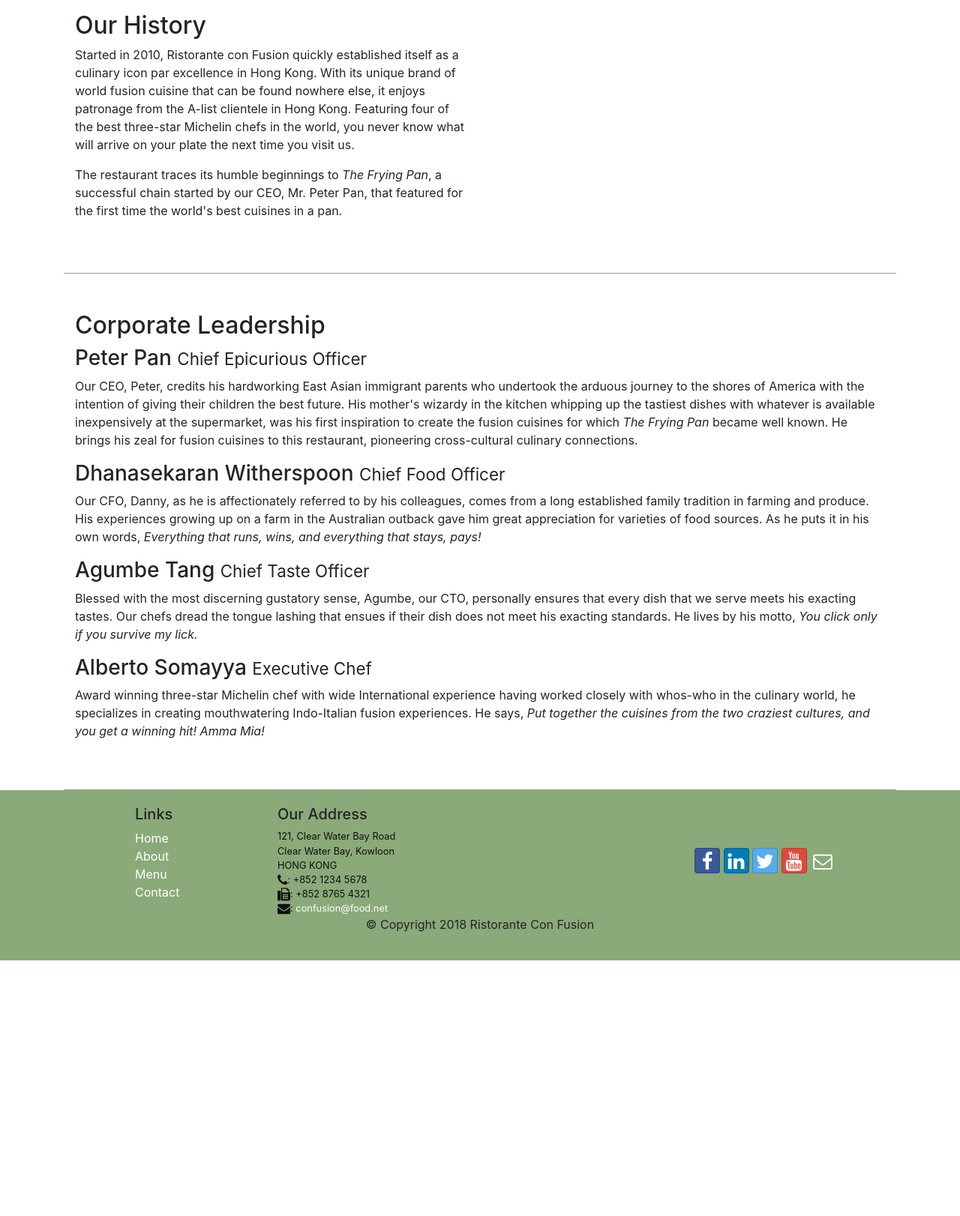
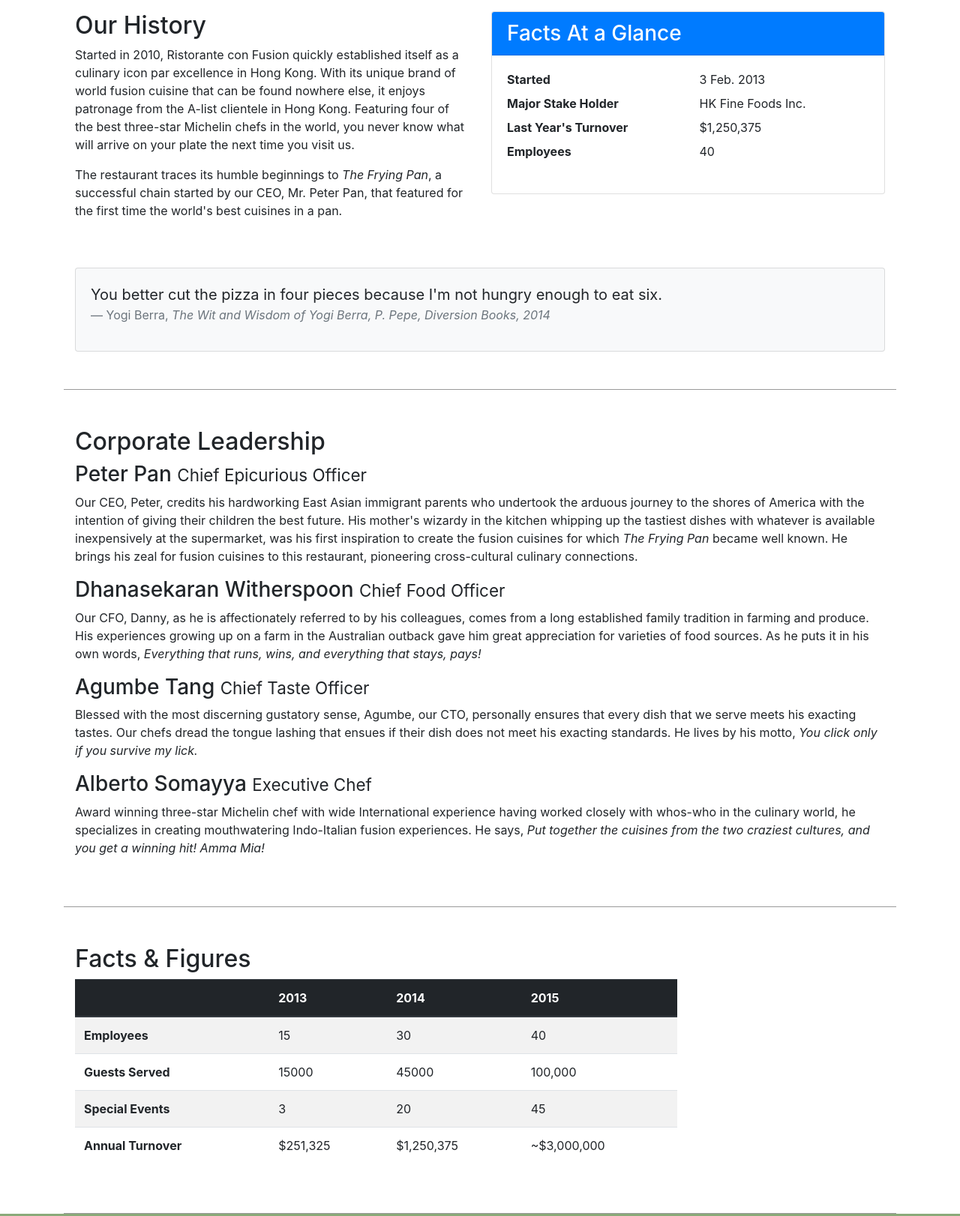
Before and after one commit to JairContreras/Curso-Boostrap, a website: page aboutus.html in a window 1280 px wide. Shown: the part 500-2122 px from the top of the page at 75% size. Before the commit the page ends 1781 px from the top, so only its background shows below. Drawn offline with nearby package versions, Linux system fonts and the light colour scheme.

Commit message:
Images and Media

```diff
--- a/aboutus.html
+++ b/aboutus.html
@@ -19,16 +19,20 @@
 <body>
     <nav class="navbar navbar-dark navbar-expand-sm fixed-top">
         <div class="container">
-            <a class="navbar-brand" href="./index.html">Ristorante Con Fusion</a>
+            <a class="navbar-brand mr-auto" href="./index.html"><img src="img/logo.png" height="30" width="41"></a>
             <button class="navbar-toggler" type="button" data-toggle="collapse" data-target="#Navbar">
                 <span class="navbar-toggler-icon"></span>
             </button>
             <div class="collapse navbar-collapse" id="Navbar">
                 <ul class="navbar-nav mr-auto text-center">
-                    <li class="nav-item"><a class="nav-link" href="./index.html"><span class="fa fa-home fa-lg"></span> Home</a></li>
-                    <li class="nav-item active"><a class="nav-link" href="#"><span class="fa fa-info fa-lg"></span> About</a></li>
-                    <li class="nav-item"><a class="nav-link" href="#"><span class="fa fa-list fa-lg"></span> Menu</a></li>
-                    <li class="nav-item"><a class="nav-link" href="./contactus.html"><span class="fa fa-address-card fa-lg"></span> Contact</a></li>
+                    <li class="nav-item"><a class="nav-link" href="./index.html"><span class="fa fa-home fa-lg"></span>
+                            Home</a></li>
+                    <li class="nav-item active"><a class="nav-link" href="#"><span class="fa fa-info fa-lg"></span>
+                            About</a></li>
+                    <li class="nav-item"><a class="nav-link" href="#"><span class="fa fa-list fa-lg"></span> Menu</a>
+                    </li>
+                    <li class="nav-item"><a class="nav-link" href="./contactus.html"><span
+                                class="fa fa-address-card fa-lg"></span> Contact</a></li>
                 </ul>
             </div>
         </div>
@@ -43,7 +47,8 @@
                     <p>We take inspiration from the World's best cuisines, and create a unique fusion experience. Our
                         lipsmacking creations will tickle your culinary senses!</p>
                 </div>
-                <div class="col-12 col-sm">
+                <div class="col-12 col-sm align-self-center">
+                    <img src="img/logo.png" class="img-fluid">
                 </div>
             </div>
         </div>
@@ -72,38 +77,116 @@
                 <p>The restaurant traces its humble beginnings to <em>The Frying Pan</em>, a successful chain started by
                     our CEO, Mr. Peter Pan, that featured for the first time the world's best cuisines in a pan.</p>
             </div>
-            <div class="col col-sm">
+            <div class="col-12 col-sm-6">
+                <div class="card">
+                    <h3 class="card-header bg-primary text-white">Facts At a Glance</h3>
+                    <div class="card-body">
+                        <dl class="row">
+                            <dt class="col-6">Started</dt>
+                            <dd class="col-6">3 Feb. 2013</dd>
+                            <dt class="col-6">Major Stake Holder</dt>
+                            <dd class="col-6">HK Fine Foods Inc.</dd>
+                            <dt class="col-6">Last Year's Turnover</dt>
+                            <dd class="col-6">$1,250,375</dd>
+                            <dt class="col-6">Employees</dt>
+                            <dd class="col-6">40</dd>
+                        </dl>
+                    </div>
+                </div>
+            </div>
+            <div class="col-12  mt-5">
+                <div class="card card-body bg-light">
+                    <blockquote class="blockquote">
+                        <p class="mb-0">You better cut the pizza in four pieces because
+                            I'm not hungry enough to eat six.</p>
+                        <footer class="blockquote-footer">Yogi Berra,
+                            <cite title="Source Title">The Wit and Wisdom of Yogi Berra,
+                            P. Pepe, Diversion Books, 2014</cite>
+                        </footer>
+                    </blockquote>
+                </div>
             </div>
         </div>
-
 
         <div class="row row-content">
             <div class="col-12">
                 <h2>Corporate Leadership</h2>
                 <h3>Peter Pan <small>Chief Epicurious Officer</small></h3>
-                <p class="d-none d-sm-block">Our CEO, Peter, credits his hardworking East Asian immigrant parents who undertook the arduous
+                <p class="d-none d-sm-block">Our CEO, Peter, credits his hardworking East Asian immigrant parents who
+                    undertook the arduous
                     journey to the shores of America with the intention of giving their children the best future. His
                     mother's wizardy in the kitchen whipping up the tastiest dishes with whatever is available
                     inexpensively at the supermarket, was his first inspiration to create the fusion cuisines for which
                     <em>The Frying Pan</em> became well known. He brings his zeal for fusion cuisines to this
                     restaurant, pioneering cross-cultural culinary connections.</p>
                 <h3>Dhanasekaran Witherspoon <small>Chief Food Officer</small></h3>
-                <p class="d-none d-sm-block">Our CFO, Danny, as he is affectionately referred to by his colleagues, comes from a long established
+                <p class="d-none d-sm-block">Our CFO, Danny, as he is affectionately referred to by his colleagues,
+                    comes from a long established
                     family tradition in farming and produce. His experiences growing up on a farm in the Australian
                     outback gave him great appreciation for varieties of food sources. As he puts it in his own words,
                     <em>Everything that runs, wins, and everything that stays, pays!</em></p>
                 <h3>Agumbe Tang <small>Chief Taste Officer</small></h3>
-                <p class="d-none d-sm-block">Blessed with the most discerning gustatory sense, Agumbe, our CTO, personally ensures that every dish
+                <p class="d-none d-sm-block">Blessed with the most discerning gustatory sense, Agumbe, our CTO,
+                    personally ensures that every dish
                     that we serve meets his exacting tastes. Our chefs dread the tongue lashing that ensues if their
                     dish does not meet his exacting standards. He lives by his motto, <em>You click only if you survive
                         my lick.</em></p>
                 <h3>Alberto Somayya <small>Executive Chef</small></h3>
-                <p class="d-none d-sm-block">Award winning three-star Michelin chef with wide International experience having worked closely with
+                <p class="d-none d-sm-block">Award winning three-star Michelin chef with wide International experience
+                    having worked closely with
                     whos-who in the culinary world, he specializes in creating mouthwatering Indo-Italian fusion
                     experiences. He says, <em>Put together the cuisines from the two craziest cultures, and you get a
                         winning hit! Amma Mia!</em></p>
             </div>
         </div>
+        <div class="row row-content">
+            <div class="col-12 col-sm-9">
+                <h2>Facts &amp; Figures</h2>
+                <div class="table-responsive">
+                    <table class="table table-striped">
+                        <thead class="thead-dark">
+                            <tr>
+                                <th>&nbsp;</th>
+                                <th>2013</th>
+                                <th>2014</th>
+                                <th>2015</th>
+                            </tr>
+                        </thead>
+                        <tbody>
+                            <tr>
+                                <th>Employees</th>
+                                <td>15</td>
+                                <td>30</td>
+                                <td>40</td>
+                            </tr>
+                            <tr>
+                                <th>Guests Served</th>
+                                <td>15000</td>
+                                <td>45000</td>
+                                <td>100,000</td>
+                            </tr>
+                            <tr>
+                                <th>Special Events</th>
+                                <td>3</td>
+                                <td>20</td>
+                                <td>45</td>
+                            </tr>
+                            <tr>
+                                <th>Annual Turnover</th>
+                                <td>$251,325</td>
+                                <td>$1,250,375</td>
+                                <td>~$3,000,000</td>
+                            </tr>
+                        </tbody>
+                    </table>
+                </div>
+            </div>
+            <div class="col-12 col-sm-3">
+
+            </div>
+
+        </div>
+
 
     </div>
 
@@ -132,10 +215,14 @@
                 </div>
                 <div class="col-12 col-sm-4 align-self-center">
                     <div class="text-center">
-                        <a class="btn btn-social-icon btn-facebook" href="http://www.facebook.com/profile.php?id="><i class="fa fa-facebook"></i></a>
-                        <a class="btn btn-social-icon btn-linkedin" href="http://www.linkedin.com/in/"><i class="fa fa-linkedin"></i></a>
-                        <a class="btn btn-social-icon btn-twitter" href="http://twitter.com/"><i class="fa fa-twitter"></i></a>
-                        <a class="btn btn-social-icon btn-google" href="http://youtube.com/"><i class="fa fa-youtube"></i></a>
+                        <a class="btn btn-social-icon btn-facebook" href="http://www.facebook.com/profile.php?id="><i
+                                class="fa fa-facebook"></i></a>
+                        <a class="btn btn-social-icon btn-linkedin" href="http://www.linkedin.com/in/"><i
+                                class="fa fa-linkedin"></i></a>
+                        <a class="btn btn-social-icon btn-twitter" href="http://twitter.com/"><i
+                                class="fa fa-twitter"></i></a>
+                        <a class="btn btn-social-icon btn-google" href="http://youtube.com/"><i
+                                class="fa fa-youtube"></i></a>
                         <a class="btn btn-social-icon" href="mailto:"><i class="fa fa-envelope-o"></i></a>
                     </div>
                 </div>
@@ -147,9 +234,9 @@
             </div>
         </div>
     </footer>
-<script src="node_modules/jquery/dist/jquery.slim.min.js"></script>
-<script src="node_modules/popper.js/dist/umd/popper.min.js"></script>
-<script src="node_modules/bootstrap/dist/js/bootstrap.min.js"></script>
+    <script src="node_modules/jquery/dist/jquery.slim.min.js"></script>
+    <script src="node_modules/popper.js/dist/umd/popper.min.js"></script>
+    <script src="node_modules/bootstrap/dist/js/bootstrap.min.js"></script>
 </body>
 
 </html>
```
Also changed, not shown: contactus.html (+3 -2 lines), index.html (+28 -11 lines), img/alberto.png (added), img/buffet.png (added), img/logo.png (added), img/uthappizza.png (added).
